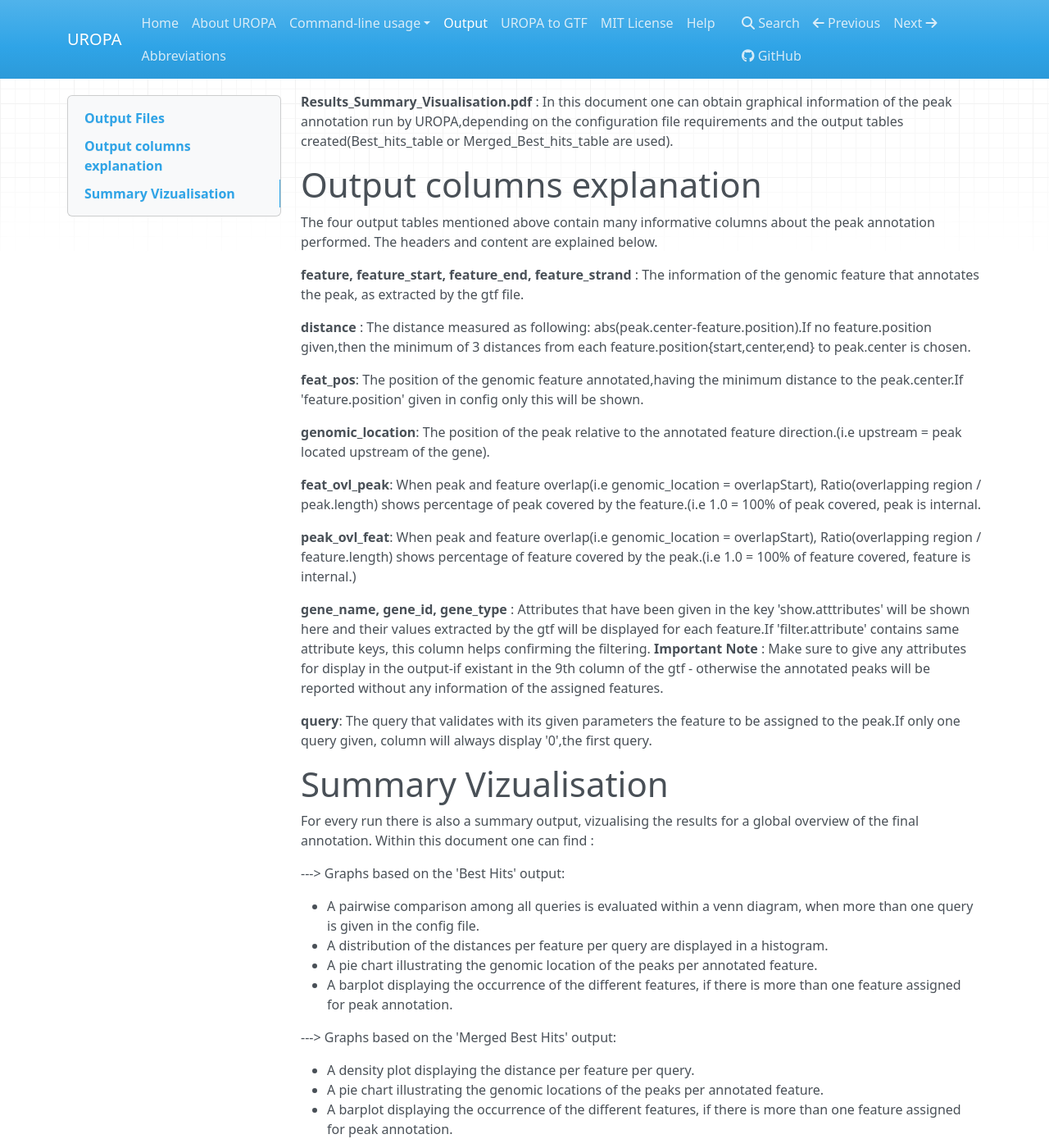
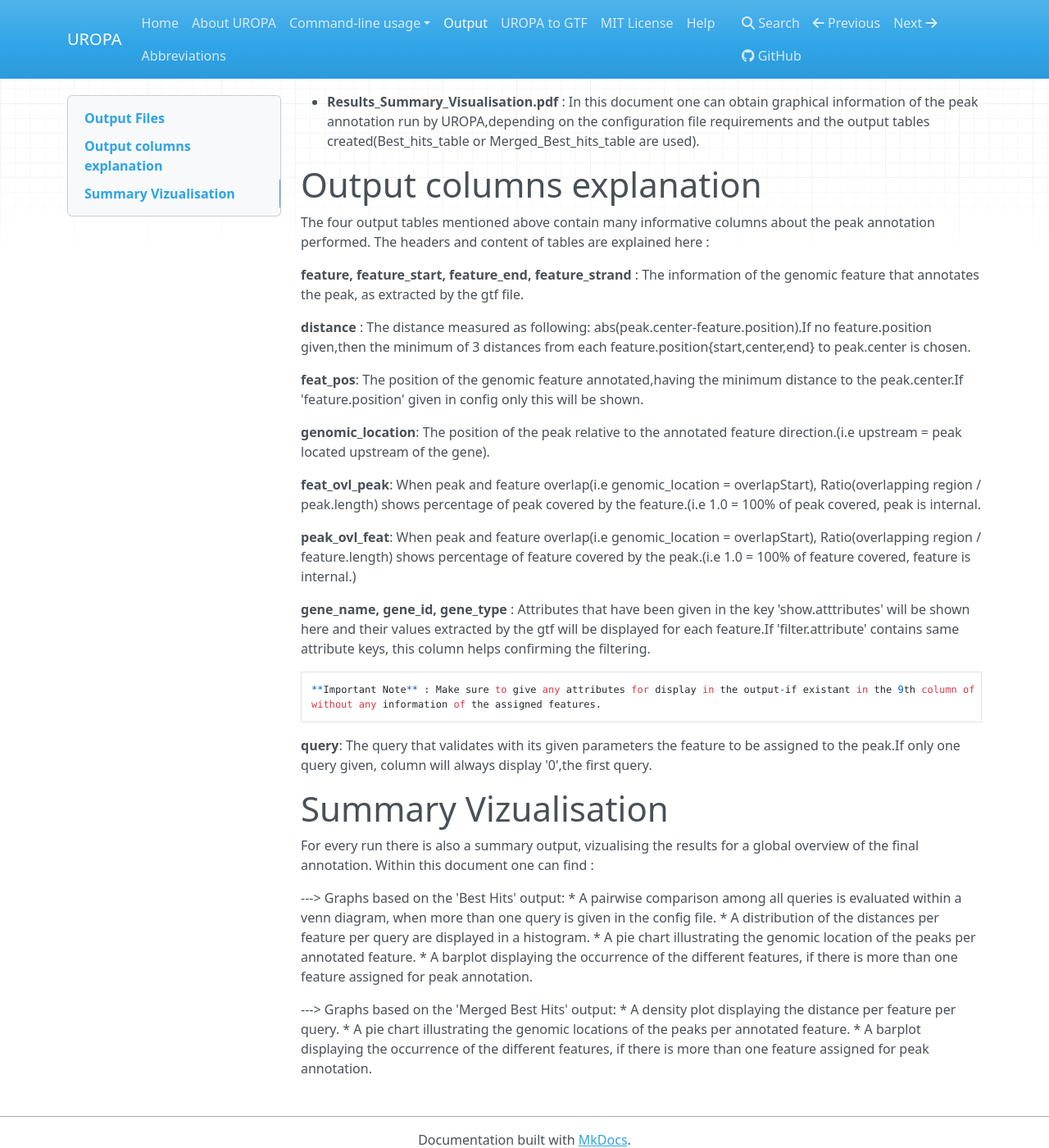
Before and after one commit to loosolab/UROPA, an MkDocs documentation site: the page built from docs/output.md, in a window 1280 px wide and 1400 px high, scrolled down 518 px. Shown: the whole window at 82% size. Built offline with MkDocs 1.6.1, drawn with Linux system fonts in a browser that asks for light colours; nearby versions of some CDN libraries; old or Windows-style settings are respelled for this version of MkDocs.

Commit message:
text structure edits-No3

```diff
--- a/docs/output.md
+++ b/docs/output.md
@@ -3,21 +3,21 @@ UROPA provides many output files, each providing a valuable information in eithe
 The different outputs will be explained thoroughly below.
 
 #Output Files
-**All_hits_table**  : The basic output table giving for each peak at least a hit which is valid according to the query's parameters. If more than one features are valid, all are shown in this table.
+* **All_hits_table**  : The basic output table giving for each peak at least a hit which is valid according to the query's parameters. If more than one features are valid, all are shown in this table.
 
-**Best_hits_table** : The table which can be the most useful for peak annotation.For each peak only one feature is assigned,the closest one.If more queries are given and each query validates different features, one feature per query is assigned to the peak.
+* **Best_hits_table** : The table which can be the most useful for peak annotation.For each peak only one feature is assigned,the closest one.If more queries are given and each query validates different features, one feature per query is assigned to the peak.
 
-**Merged_Best_hits_table** : The table that summarizes the Best_hits_table by chosing one feature for each peak in case more queries are given and each query validates one feature.The closest feature from all queries should be shown here.
+* **Merged_Best_hits_table** : The table that summarizes the Best_hits_table by chosing one feature for each peak in case more queries are given and each query validates one feature.The closest feature from all queries should be shown here.
 
-**Reformatted_Besthits_table** : This table is created by an optional flag in the command line when running UROPA(-r).It creates a compact table with all hits per peak per query in one line, separated by semicolon, so one can have all the annotated features per peak at once.It is therefore created only when multiple queries are given.
+* **Reformatted_Besthits_table** : This table is created by an optional flag in the command line when running UROPA(-r).It creates a compact table with all hits per peak per query in one line, separated by semicolon, so one can have all the annotated features per peak at once.It is therefore created only when multiple queries are given.
 
-**Results_Summary_Visualisation.pdf** : In this document one can obtain graphical information of the peak annotation run by UROPA,depending on the configuration file requirements and the output tables created(Best_hits_table or Merged_Best_hits_table are used).
+* **Results_Summary_Visualisation.pdf** : In this document one can obtain graphical information of the peak annotation run by UROPA,depending on the configuration file requirements and the output tables created(Best_hits_table or Merged_Best_hits_table are used).
 
 
 
 #Output columns explanation
 
-The four output tables mentioned above contain many informative columns about the peak annotation performed. The headers and content are explained below.
+The four output tables mentioned above contain many informative columns about the peak annotation performed. The headers and content of tables are explained here :
 
 **feature, feature_start, feature_end, feature_strand** : The information of the genomic feature that annotates the peak, as extracted by the gtf file.
 
@@ -32,6 +32,7 @@ The four output tables mentioned above contain many informative columns about th
 **peak_ovl_feat**: When peak and feature overlap(i.e genomic_location = overlapStart), Ratio(overlapping region / feature.length) shows percentage of feature covered by the peak.(i.e 1.0 = 100% of feature covered, feature is internal.)
 
 **gene_name, gene_id, gene_type** : Attributes that have been given in the key 'show.atttributes' will be shown here and their values extracted by the gtf will be displayed for each feature.If 'filter.attribute' contains same attribute keys, this column helps confirming the filtering.
+
 	**Important Note** : Make sure to give any attributes for display in the output-if existant in the 9th column of the gtf - otherwise the annotated peaks will be reported
 	without any information of the assigned features.
 
@@ -44,14 +45,12 @@ The four output tables mentioned above contain many informative columns about th
 For every run there is also a summary output, vizualising the results for a global overview of the final annotation. Within this document one can find :
 
 ---> Graphs based on the 'Best Hits' output:
-
 * A pairwise comparison among all queries is evaluated within a venn diagram, when more than one query is given in the config file.
 * A distribution of the distances per feature per query are displayed in a histogram.
 * A pie chart illustrating the genomic location of the peaks per annotated feature.
 * A barplot displaying the occurrence of the different features, if there is more than one feature assigned for peak annotation.
 
 ---> Graphs based on the 'Merged Best Hits' output:
-
 * A density plot displaying the distance per feature per query.
 * A pie chart illustrating the genomic locations of the peaks per annotated feature.
 * A barplot displaying the occurrence of the different features, if there is more than one feature assigned for peak annotation.
```
